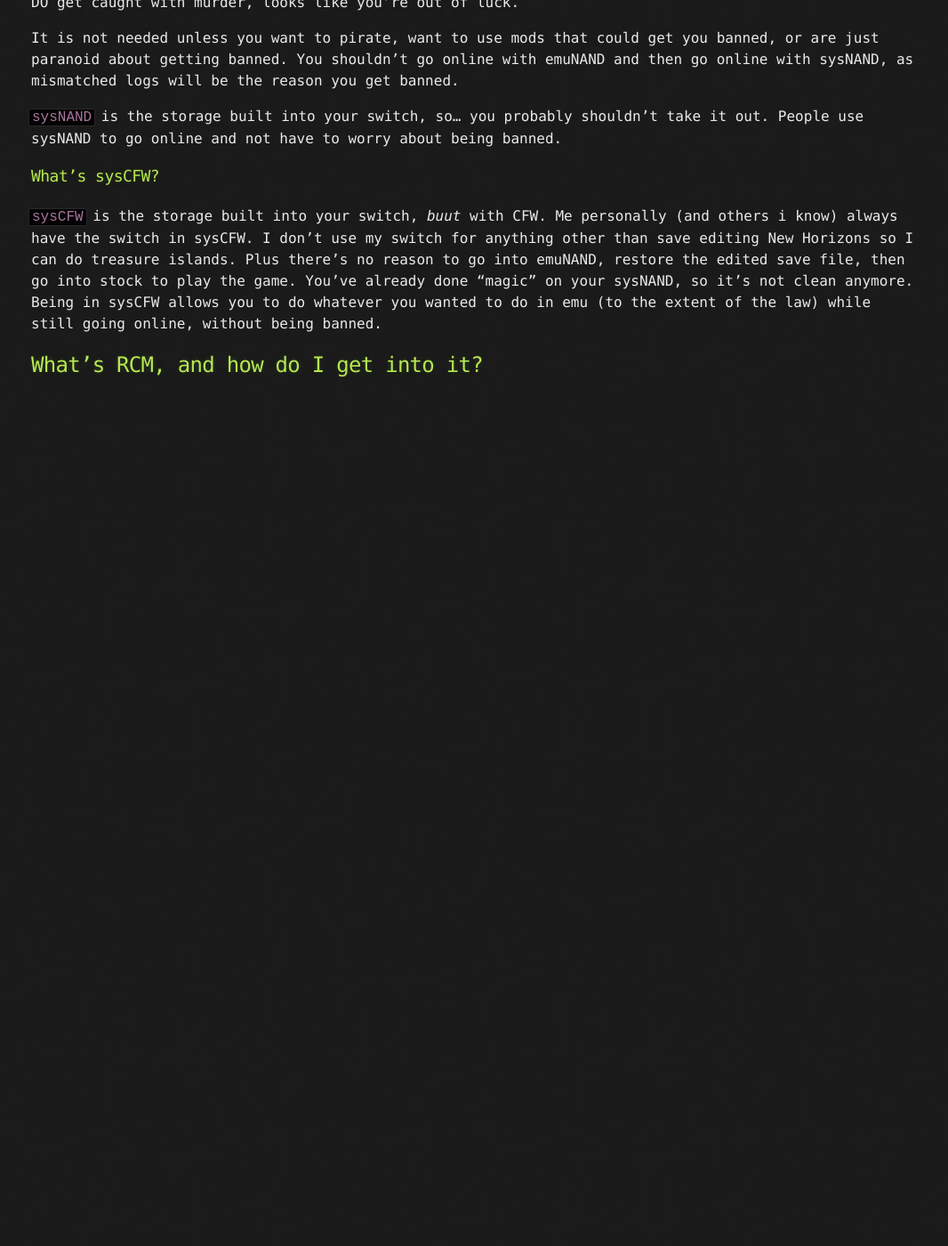
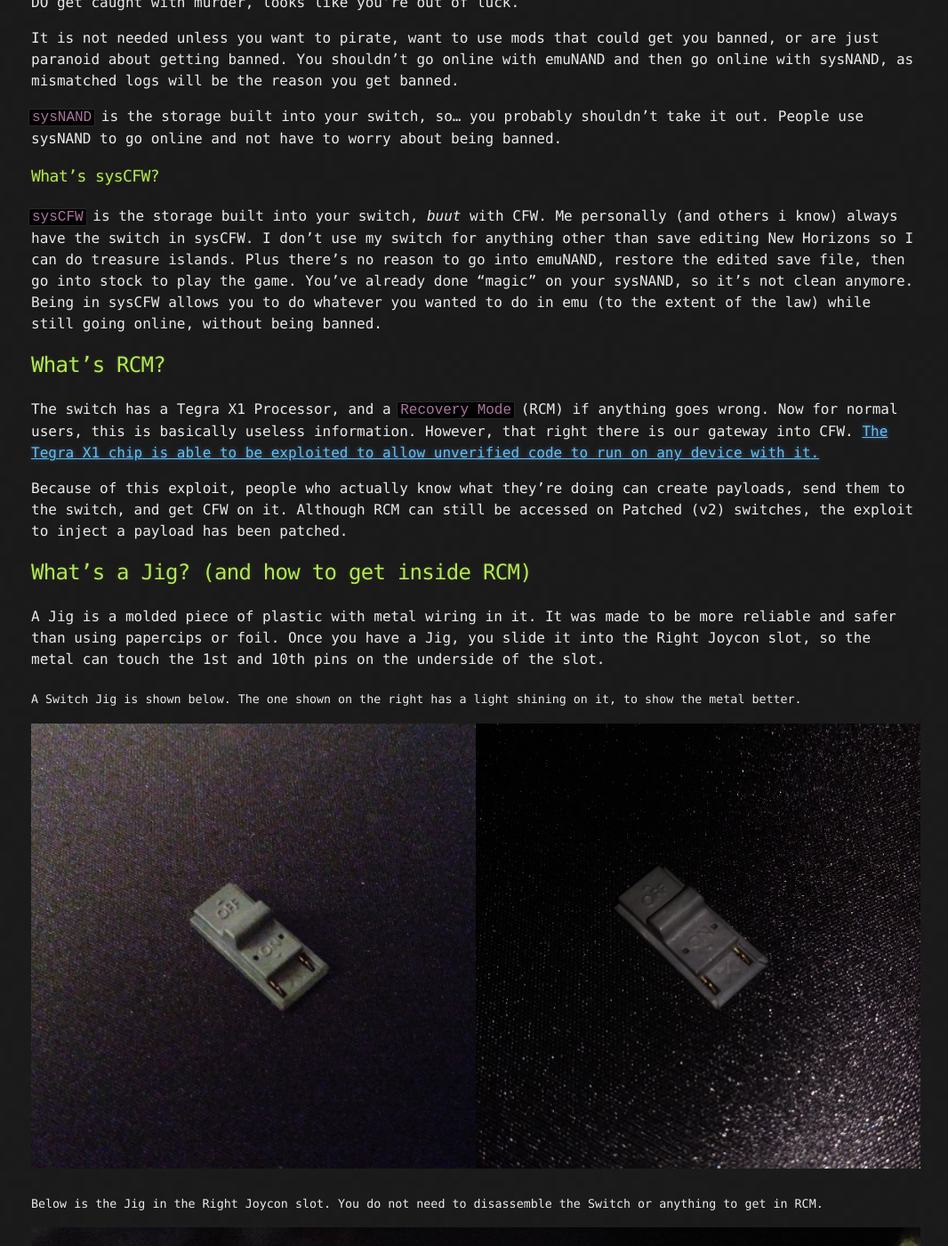
Before and after one commit to inconsistent-dg/AC-Modding, a Jekyll site: the page built from help.md, in a window 1280 px wide and 1400 px high, scrolled down 3401 px. Shown: the whole window at 89% size, without its empty margins (105-1171 px from the left). Built offline with Jekyll 4.4.1, drawn with Linux system fonts in a browser that asks for light colours; before the commit the page ends 3849 px from its top, so only the background shows below that; some of the changed text lies outside the part shown.

Commit message:
Add files via upload

```diff
--- a/_layouts/default.html
+++ b/_layouts/default.html
@@ -5,6 +5,7 @@
     <meta http-equiv="X-UA-Compatible" content="IE=edge">
     <meta name="viewport" content="width=device-width, initial-scale=1">
     <link rel="stylesheet" href="{{ '/assets/css/style.css?v=' | append: site.github.build_revision | relative_url }}">
+    <link rel="shortcut icon" type="image/x-icon" href="../fasil.ico" />
 
 {% seo %}
   </head>
@@ -22,7 +23,7 @@
           {% if site.show_downloads %}
           {% endif %}
           <a href="{{ site.github.repository_url }}" class="btn btn-github"><span class="icon"></span>View on GitHub</a>
-          <a href="../contact.md" class="contact"><span class="icon"></span>Ways of Contact</a>
+          <a href="../contact" class="contact"><span class="icon"></span>Ways of Contact</a>
         </section>
       </div>
     </header>
--- a/help.md
+++ b/help.md
@@ -2,8 +2,7 @@
 layout: default
 ---
 
-<sub># Note:
-This page has not yet been fully completed. Once it has, you'll be able to answer all your questions!</sub>
+<sub># Note: this page probably doesnt have everything that it deserves, but for now i'd call it pretty Pog!</sub>
 
 # **Be aware that, no matter what, EVERY time you modify the console, there's a chance of an UNRECOVERABLE BRICK.** These are very, *very* rare, but still a possibility, so always make sure that you follow any directions EXACTLY.
 
@@ -62,4 +61,39 @@ It is not needed unless you want to pirate, want to use mods that could get you
 ### What's sysCFW?
 `sysCFW` is the storage built into your switch, *buut* with CFW. Me personally (and others i know) always have the switch in sysCFW. I don't use my switch for anything other than save editing New Horizons so I can do treasure islands. Plus there's no reason to go into emuNAND, restore the edited save file, then go into stock to play the game. You've already done "magic" on your sysNAND, so it's not clean anymore. Being in sysCFW allows you to do whatever you wanted to do in emu (to the extent of the law) while still going online, without being banned.
 
-## What's RCM, and how do I get into it?
+## What's RCM?
+
+The switch has a Tegra X1 Processor, and a `Recovery Mode` (RCM) if anything goes wrong. Now for normal users, this is basically useless information. However, that right there is our gateway into CFW. [The Tegra X1 chip is able to be exploited to allow unverified code to run on any device with it.](https://nvidia.custhelp.com/app/answers/detail/a_id/4660/~/security-notice%3A-nvidia-tegra-rcm-vulnerability)
+
+Because of this exploit, people who actually know what they're doing can create payloads, send them to the switch, and get CFW on it. Although RCM can still be accessed on Patched (v2) switches, the exploit to inject a payload has been patched.
+
+## What's a Jig? (and how to get inside RCM)
+
+A Jig is a molded piece of plastic with metal wiring in it. It was made to be more reliable and safer than using papercips or foil. Once you have a Jig, you slide it into the Right Joycon slot, so the metal can touch the 1st and 10th pins on the underside of the slot.
+
+<sub>A Switch Jig is shown below. The one shown on the right has a light shining on it, to show the metal better.</sub>
+<p align="center">
+  <img src="./assets/images/hbrew/SwitchJigSbS.jpg" alt="Switch Jig, right has light shining on it to show the metal better."/>
+</p>
+
+<sub>Below is the Jig in the Right Joycon slot. You do not need to disassemble the Switch or anything to get in RCM.</sub>
+
+
+<p align="center">
+  <img src="./assets/images/hbrew/JiggyintheThingy.jpg" alt="Jig in the right joycon slot."/>
+</p>
+
+Once it's in there, hold down the Power button and Volume Up button. If the screen stays black, you're most likely in RCM!
+
+### How do I inject a payload?
+
+To inject a payload on Windows, you use something called [TegraRCMGui](https://github.com/eliboa/TegraRcmGUI/releases).
+If you want to inject a payload on other platforms:
+
+[Fusée Launcher](https://github.com/Qyriad/fusee-launcher) (Linux)
+
+[NXBoot](https://mologie.github.io/nxboot/) (OS X, iOS)
+
+[NXLoader](https://github.com/DavidBuchanan314/NXLoader) (Android)
+
+[Web Fusée Launcher](https://fusee-gelee.firebaseapp.com/) (cross platform! works in a browser, only in chrome)
```
Also changed, not shown: 219.md (added, +19 -0 lines), ACNH.md (+5 -5 lines), ACNH/NHSE.md (added, +6 -0 lines), ACNH/emulation.md (added, +6 -0 lines), ACNH/mods.md (added, +6 -0 lines), ACNH/streaming.md (added, +6 -0 lines), contact.md (+15 -2 lines), index.md (+1 -5 lines), assets/images/contact/inco.png (added), assets/images/contact/inconsistent-2152.png (added), assets/images/hbrew/JiggyintheThingy.jpg (added), assets/images/hbrew/SwitchJigSbS.jpg (added), assets/images/logo/AC-modding.png (added).
